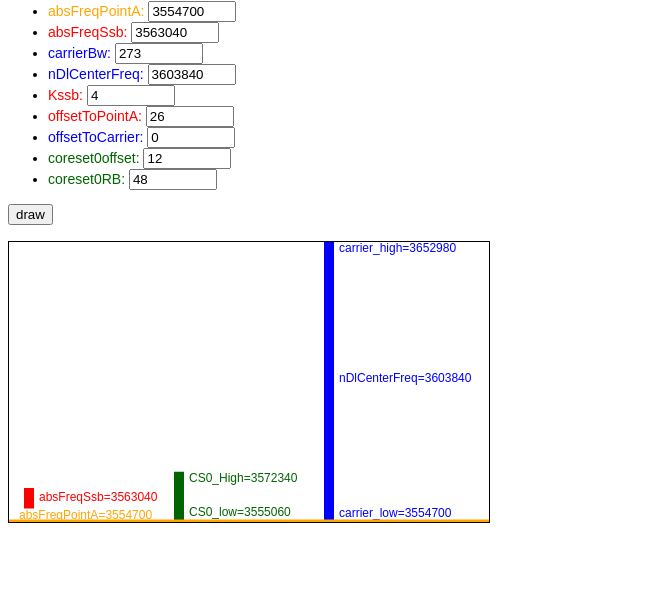
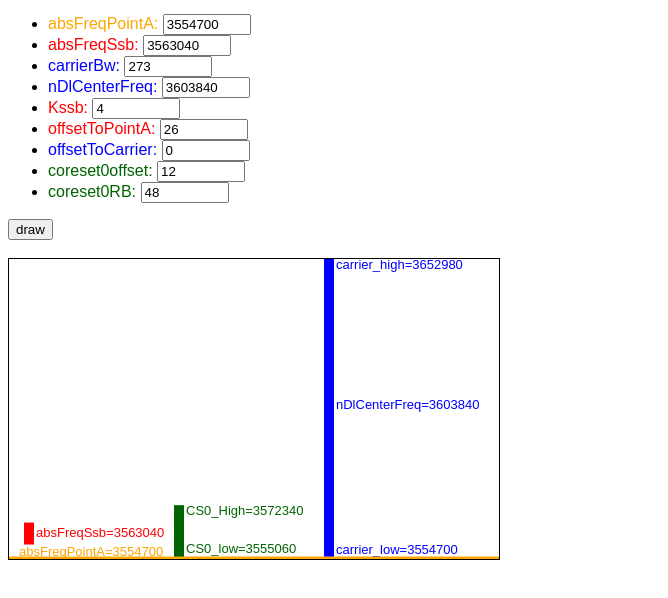
Before and after one commit to dustinchen26/gscn_draw, a plain HTML site: page index.html in a window 1280 px wide. Both pictures are taken after a click on the button "draw". Shown: the part 88-686 px from the top of the page, without its empty margins (0-668 px from the left). Drawn offline with Linux system fonts and the light colour scheme.

Commit message:
update style

```diff
--- a/index.html
+++ b/index.html
@@ -22,7 +22,7 @@
             font-family: Arial, Helvetica, sans-serif;
 
             /* 設置字體大小 */
-            font-size: 14px;
+            font-size: 16px;
         }
 
         /* 定義不同顏色的標籤和輸入框 */
@@ -88,7 +88,7 @@
 
     <br>
 
-    <canvas id="myCanvas" width="480" height="280" style="border:1px solid #000;"></canvas>
+    <canvas id="myCanvas" width="490" height="300" style="border:1px solid #000;"></canvas>
 
     <script>
         function drawLines() {
@@ -130,9 +130,9 @@
             // 繪製第一條線段，紅色
             drawVerticalLine(ctx, x, canvas.height - (y1 - minY) * scaleFactor, canvas.height - (y2 - minY) *
                 scaleFactor, "#FF0000");
-            //labelNumber(ctx, x + 10, canvas.height - (y1 - minY) * scaleFactor - 2, "y1=" + y1, "#FF0000");
-            //labelNumber(ctx, x + 10, canvas.height - (y2 - minY) * scaleFactor + 5, "y2=" + y2, "#FF0000");
-            labelNumber(ctx, x + 10, canvas.height - ((y1 + y2) / 2 - minY) * scaleFactor + 3, "absFreqSsb=" +
+            //labelNumber(ctx, x + 7, canvas.height - (y1 - minY) * scaleFactor - 2, "y1=" + y1, "#FF0000");
+            //labelNumber(ctx, x + 7, canvas.height - (y2 - minY) * scaleFactor + 5, "y2=" + y2, "#FF0000");
+            labelNumber(ctx, x + 7, canvas.height - ((y1 + y2) / 2 - minY) * scaleFactor + 3, "absFreqSsb=" +
                 absFreqSsb,
                 "#FF0000");
             x += spacing;
@@ -140,17 +140,17 @@
             // 繪製第二條線段，深綠色
             drawVerticalLine(ctx, x, canvas.height - (y3 - minY) * scaleFactor, canvas.height - (y4 - minY) *
                 scaleFactor, "#006400");
-            labelNumber(ctx, x + 10, canvas.height - (y3 - minY) * scaleFactor - 5, "CS0_low=" + y3, "#006400");
-            labelNumber(ctx, x + 10, canvas.height - (y4 - minY) * scaleFactor + 10, "CS0_High=" + y4, "#006400");
+            labelNumber(ctx, x + 7, canvas.height - (y3 - minY) * scaleFactor - 5, "CS0_low=" + y3, "#006400");
+            labelNumber(ctx, x + 7, canvas.height - (y4 - minY) * scaleFactor + 10, "CS0_High=" + y4, "#006400");
             x += spacing;
 
             // 繪製第三條線段，藍色
             drawVerticalLine(ctx, x, canvas.height - (y5 - minY) * scaleFactor, canvas.height - (y6 - minY) *
                 scaleFactor, "#0000FF");
-            labelNumber(ctx, x + 10, canvas.height - (y5 - minY) * scaleFactor - 5, "carrier_low=" + y5, "#0000FF");
-            labelNumber(ctx, x + 10, canvas.height - ((y5 + y6) / 2 - minY) * scaleFactor, "nDlCenterFreq=" +
+            labelNumber(ctx, x + 7, canvas.height - (y5 - minY) * scaleFactor - 5, "carrier_low=" + y5, "#0000FF");
+            labelNumber(ctx, x + 7, canvas.height - ((y5 + y6) / 2 - minY) * scaleFactor, "nDlCenterFreq=" +
                 nDlCenterFreq, "#0000FF");
-            labelNumber(ctx, x + 10, canvas.height - (y6 - minY) * scaleFactor + 10, "carrier_high=" + y6, "#0000FF");
+            labelNumber(ctx, x + 7, canvas.height - (y6 - minY) * scaleFactor + 10, "carrier_high=" + y6, "#0000FF");
 
             // 繪製底部水平線
             ctx.lineWidth = 1;
@@ -182,14 +182,14 @@
 
             // 在水平線上方標示 absFreqPointA 的數值
             ctx.fillStyle = "#FFA500"; // 橙色文字
-            ctx.font = "12px Arial";
+            ctx.font = "13px Arial";
             ctx.fillText("absFreqPointA=" + absFreqPointA, 10, y - 3);
         }
 
 
         function labelNumber(ctx, x, y, label, color) {
             ctx.fillStyle = color || "#000";
-            ctx.font = "12px Arial";
+            ctx.font = "13px Arial";
             ctx.fillText(label, x, y);
         }
     </script>
```
